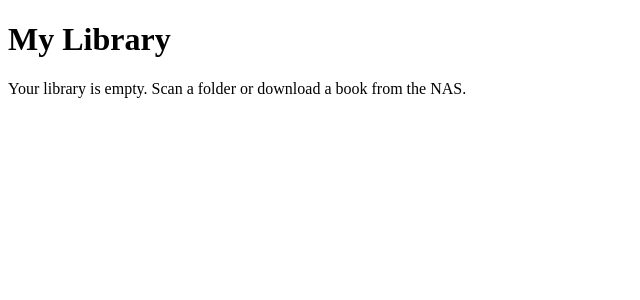
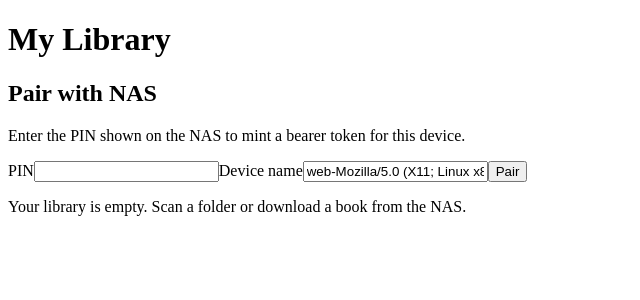
Before and after one commit to Sebailla/library, a Next.js app in the folder apps/web/: page / in a window 1280 px wide. Shown: the top 300 px of the page, without its empty margins (0-640 px from the left). Built offline with nearby package versions, Linux system fonts and the light colour scheme; no server answers; the database is empty.

Commit message:
feat(web): add Pair with NAS button on home + Download button on BookDetail

```diff
--- /dev/null
+++ b/apps/web/app/(catalog)/PairWithNasForm.tsx
@@ -0,0 +1,74 @@
+'use client'
+
+import { useState, useTransition } from 'react'
+
+import { pairDevice, type ActionResult } from '@/app/_actions/nas-actions'
+import type { NasPairResponse } from '@/lib/api/nas-client'
+
+/**
+ * "Pair with NAS" form (PR-3C).
+ *
+ * Submits the PIN + a generated device name to the
+ * `pairDevice` Server Action. On success the action returns the
+ * `token` + `device_id`; the page navigates to `/browse` (PR-3E
+ * will add the cookie-set redirect — for PR-3C we just show the
+ * token in the UI so the user can confirm pairing worked).
+ */
+export function PairWithNasForm(): React.JSX.Element {
+  const [isPending, startTransition] = useTransition()
+  const [result, setResult] = useState<ActionResult<NasPairResponse> | null>(null)
+
+  // The "default" device name combines the platform + a stable
+  // pseudo-random suffix; the backend stores it in the
+  // `devices` table for the per-device download log.
+  const defaultDeviceName =
+    typeof navigator !== 'undefined' && navigator.userAgent
+      ? `web-${navigator.userAgent.slice(0, 32)}`
+      : 'web-client'
+
+  return (
+    <form
+      data-testid="pair-with-nas-form"
+      action={(formData) => {
+        startTransition(async () => {
+          const r = await pairDevice(formData)
+          setResult(r)
+        })
+      }}
+      style={{ marginBottom: '1rem' }}
+    >
+      <h2>Pair with NAS</h2>
+      <p>
+        Enter the PIN shown on the NAS to mint a bearer token for this device.
+      </p>
+      <label>
+        PIN
+        <input name="pin" type="password" required minLength={4} maxLength={16} />
+      </label>
+      <label>
+        Device name
+        <input
+          name="deviceName"
+          type="text"
+          required
+          minLength={1}
+          maxLength={128}
+          defaultValue={defaultDeviceName}
+        />
+      </label>
+      <button type="submit" disabled={isPending}>
+        {isPending ? 'Pairing…' : 'Pair'}
+      </button>
+      {result && !result.ok ? (
+        <p role="alert" data-testid="pair-error">
+          {result.error.code}: {result.error.message}
+        </p>
+      ) : null}
+      {result && result.ok ? (
+        <p role="status" data-testid="pair-success">
+          Paired as {result.value.device_id}.
+        </p>
+      ) : null}
+    </form>
+  )
+}
--- a/apps/web/app/(catalog)/page.tsx
+++ b/apps/web/app/(catalog)/page.tsx
@@ -2,6 +2,7 @@ import { cacheLife, cacheTag } from 'next/cache'
 
 import { BookList } from '@/components/BookList'
 import { openLocalDb } from '@/lib/db/local-db'
+import { PairWithNasForm } from './PairWithNasForm'
 
 /**
  * Reads the local library. PR-3A skeleton returns an empty list;
@@ -34,6 +35,10 @@ async function loadCatalog(): Promise<readonly { id: string; title: string; auth
  * When the local DB is empty (PR-3A) the page renders the empty
  * state intentionally rather than a spinner — there is genuinely
  * nothing to show.
+ *
+ * PR-3C adds a "Pair with NAS" CTA so the user can mint a bearer
+ * token and start downloading. The form is a Server Action —
+ * no JS roundtrip is needed to submit it.
  */
 export default async function CatalogPage(): Promise<React.JSX.Element> {
   const books = await loadCatalog()
@@ -41,6 +46,7 @@ export default async function CatalogPage(): Promise<React.JSX.Element> {
   return (
     <main>
       <h1>My Library</h1>
+      <PairWithNasForm />
       {books.length === 0 ? (
         <p data-testid="catalog-empty">
           Your library is empty. Scan a folder or download a book from the NAS.
```
Also changed, not shown: apps/web/components/BookDetail.tsx (+8 -10 lines), apps/web/components/BookDownloadForm.tsx (added, +64 -0 lines), 2 other files (tests, documents, lock files or other folders).
